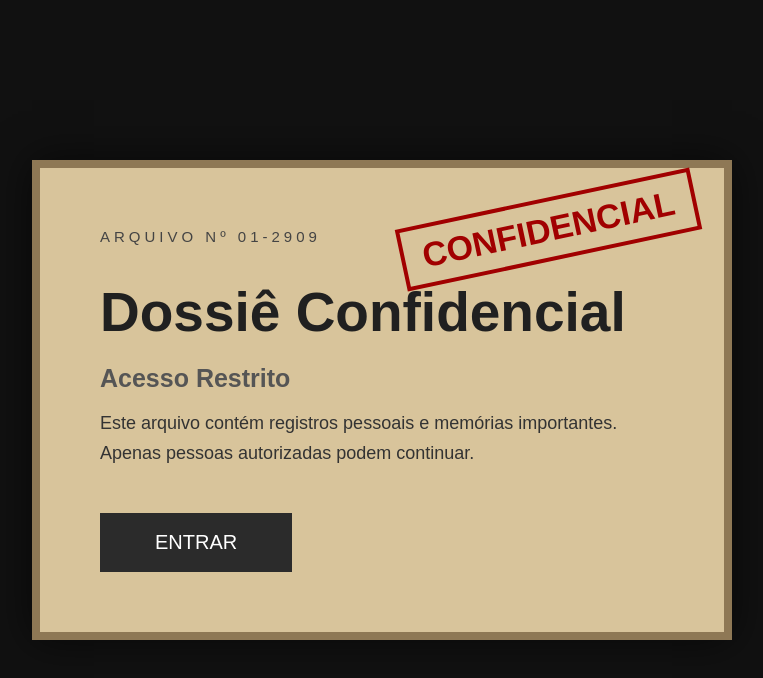
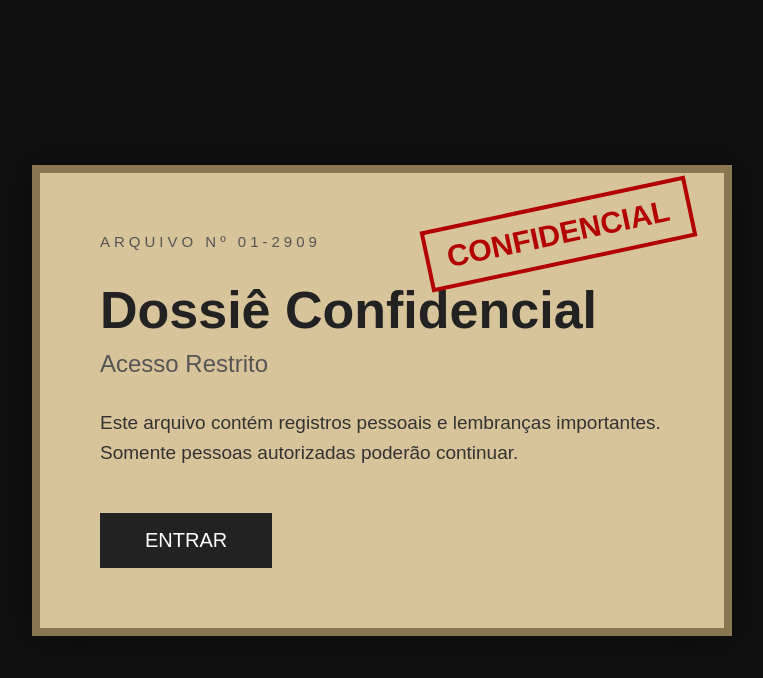
Before and after one commit to limajesia/Arquivo-confidencial-, a plain HTML site: page index.html in a window 1280 px wide. Shown: the whole page, without its empty margins (258-1021 px from the left). Drawn offline with Linux system fonts and the light colour scheme.

Commit message:
Update index.html

```diff
--- a/index.html
+++ b/index.html
@@ -1,9 +1,9 @@
 <!DOCTYPE html>
 <html lang="pt-BR">
+
 <head>
     <meta charset="UTF-8">
     <meta name="viewport" content="width=device-width, initial-scale=1.0">
-
     <title>Arquivo Confidencial</title>
 
     <style>
@@ -17,7 +17,6 @@
         body{
 
             background:#111;
-    font-family:Arial, Helvetica, sans-serif;
 
             display:flex;
             justify-content:center;
@@ -25,41 +24,41 @@ body{
 
             min-height:100vh;
 
+            font-family:Arial, Helvetica, sans-serif;
+
         }
 
-#capa{
+        .arquivo{
 
             width:700px;
             max-width:90%;
 
             background:#d8c49b;
 
-    border:8px solid #8e7855;
+            border:8px solid #8a7653;
 
             padding:60px;
 
-    box-shadow:0 0 40px rgba(0,0,0,.6);
+            position:relative;
 
-    position:relative;
+            box-shadow:0 0 40px rgba(0,0,0,.5);
 
         }
 
-#capa::before{
-
-content:"CONFIDENCIAL";
+        .carimbo{
 
             position:absolute;
 
-right:25px;
             top:30px;
+            right:30px;
 
-color:#a10000;
+            border:4px solid #b30000;
 
-border:4px solid #a10000;
+            color:#b30000;
 
-padding:8px 18px;
+            padding:10px 18px;
 
-font-size:34px;
+            font-size:30px;
 
             font-weight:bold;
 
@@ -67,45 +66,45 @@ transform:rotate(-12deg);
 
         }
 
-.numero{
+        .codigo{
 
-font-size:15px;
+            color:#555;
 
             letter-spacing:4px;
 
-color:#444;
+            margin-bottom:30px;
 
-margin-bottom:35px;
+            font-size:15px;
 
         }
 
         h1{
 
-font-size:55px;
+            font-size:52px;
 
-color:#202020;
+            color:#222;
 
-margin-bottom:20px;
+            margin-bottom:10px;
 
         }
 
         h2{
 
-font-size:25px;
+            color:#555;
 
-margin-bottom:15px;
+            margin-bottom:30px;
 
-color:#555;
+            font-weight:normal;
 
         }
 
         p{
 
-font-size:18px;
+            color:#333;
+
+            font-size:19px;
 
             line-height:30px;
-
-color:#333;
 
         }
 
@@ -113,15 +112,15 @@ button{
 
             margin-top:45px;
 
-padding:18px 55px;
+            padding:16px 45px;
 
-font-size:20px;
+            border:none;
 
-background:#2b2b2b;
+            background:#222;
 
             color:white;
 
-border:none;
+            font-size:20px;
 
             cursor:pointer;
 
@@ -131,7 +130,7 @@ transition:.3s;
 
         button:hover{
 
-background:#8d0000;
+            background:#8b0000;
 
             transform:scale(1.05);
 
@@ -143,9 +142,13 @@ transform:scale(1.05);
 
 <body>
 
-<section id="capa">
+<div class="arquivo">
 
-<div class="numero">
+<div class="carimbo">
+CONFIDENCIAL
+</div>
+
+<div class="codigo">
 ARQUIVO Nº 01-2909
 </div>
 
@@ -154,20 +157,16 @@ ARQUIVO Nº 01-2909
 <h2>Acesso Restrito</h2>
 
 <p>
-
-Este arquivo contém registros pessoais e memórias importantes.
-
-Apenas pessoas autorizadas podem continuar.
-
+Este arquivo contém registros pessoais e lembranças importantes.
+Somente pessoas autorizadas poderão continuar.
 </p>
 
 <button>
-
 ENTRAR
-
 </button>
 
-</section>
+</div>
 
 </body>
+
 </html>
```
Lines whose indentation alone changed are shown as unchanged.
